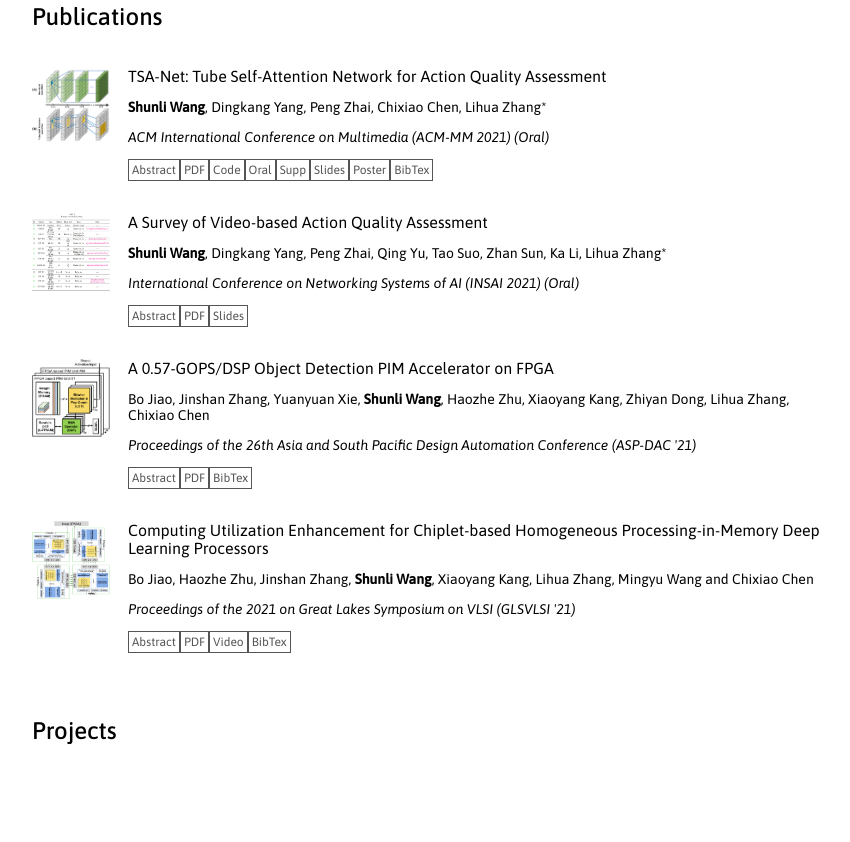
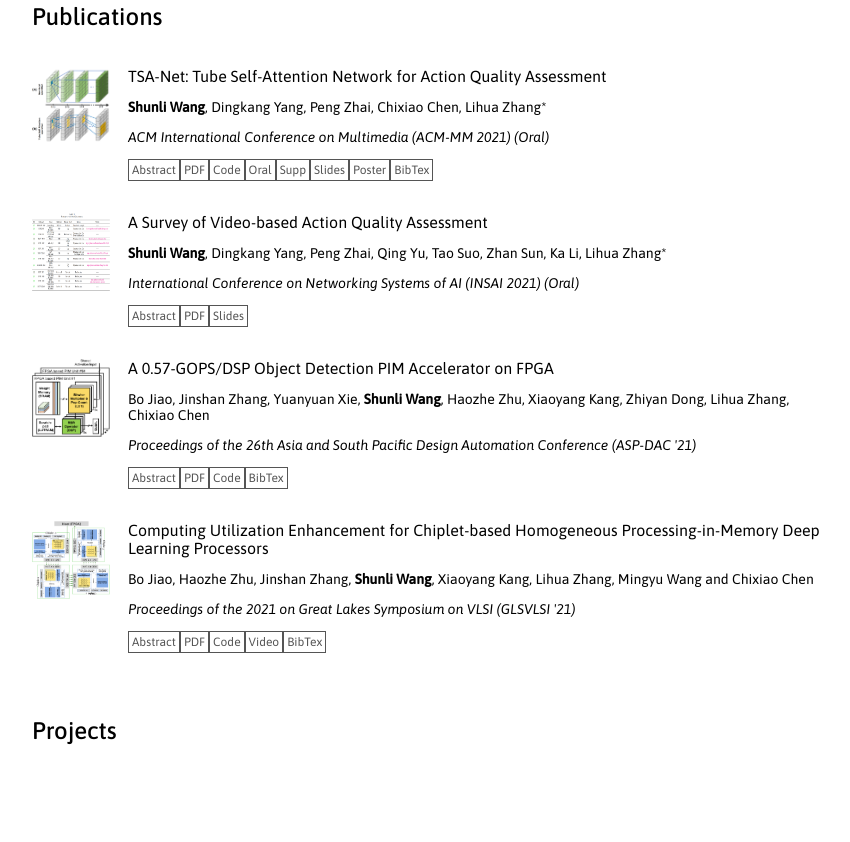
Before and after one commit to Shunli-Wang/TSA-Net, a plain HTML site: page index.html in a window 1280 px wide. Shown: the part 405-1247 px from the top of the page, without its empty margins (208-1058 px from the left). Drawn offline with nearby package versions, Linux system fonts and the light colour scheme.

Commit message:
Update index.html

```diff
--- a/index.html
+++ b/index.html
@@ -124,6 +124,7 @@
             <div class="pubinfo">Proceedings of the 26th Asia and South Pacific Design Automation Conference (ASP-DAC '21) </div>
             <div class="pubbox trigger"><a href="javascript:void(0)">Abstract</a></div>
             <div class="pubbox"><a href="publications/pdf/slwang_PIM_Accelerator_on_FPGA.pdf">PDF</a></div>
+            <div class="pubbox"><a href="https://github.com/Shunli-Wang/Tiny-YOLO-LSQ">Code</a></div>
             <div class="pubbox"><a href="publications/bibtex/slwang_PIM_Accelerator.bib">BibTex</a></div>
             <div class="abstract">The paper presents an object detection accelerator featuring a processing-in-memory (PIM) architecture on FPGAs. PIM architectures are well known for their energy
                 efficiency and avoidance of the memory wall. In the accelerator, a PIM unit is developed using BRAM and LUT based counters, which also helps to improve the DSP performance density.
@@ -140,6 +141,7 @@
             <div class="pubinfo">Proceedings of the 2021 on Great Lakes Symposium on VLSI (GLSVLSI '21)</div>
             <div class="pubbox trigger"><a href="javascript:void(0)">Abstract</a></div>
             <div class="pubbox"><a href="publications/pdf/slwang_chiplet.pdf">PDF</a></div>
+            <div class="pubbox"><a href="https://github.com/Shunli-Wang/Tiny-YOLO-LSQ">Code</a></div>
             <div class="pubbox"><a href=https://dlnext.acm.org/action/downloadSupplement?doi=10.1145%2F3453688.3461499&file=GLSVLSI2021-glsv073.mp4>Video</a></div>
             <div class="pubbox"><a href="publications/bibtex/slwang_Chiplet.bib">BibTex</a></div>
             <div class="abstract">This paper presents a design strategy of chiplet-based processing-in-memory systems for deep neural network applications. Monolithic silicon chips are area and power limited, failing
```
